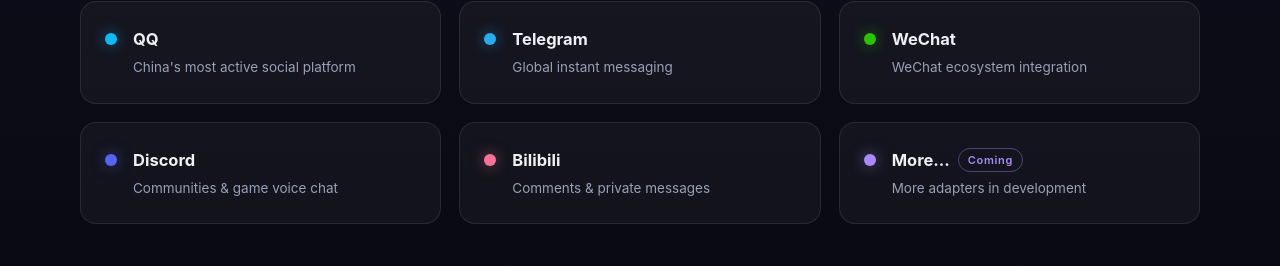
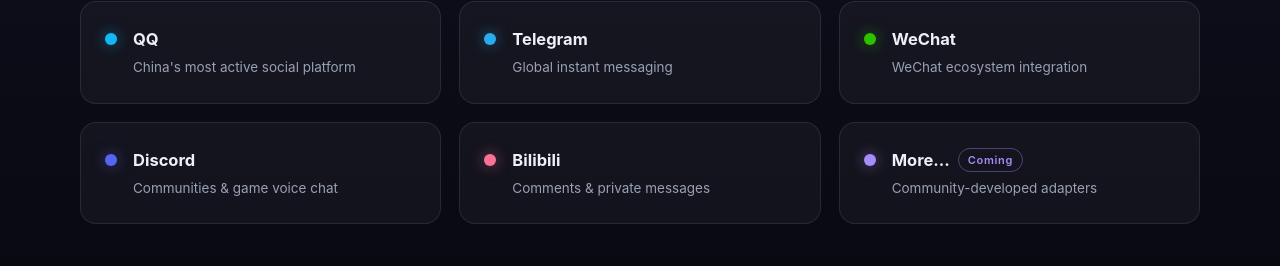
Before and after one commit to KiraAI-Dev/KiraAI-HomePage, a Vue app: page / in a window 1280 px wide. Shown: the part 2044-2310 px from the top of the page. Built offline with nearby package versions, Linux system fonts and the light colour scheme.

Commit message:
docs: describe additional adapters as community-developed

```diff
--- a/src/i18n/locales/en.js
+++ b/src/i18n/locales/en.js
@@ -66,7 +66,7 @@
       wechat: 'WeChat ecosystem integration',
       discord: 'Communities & game voice chat',
       bilibili: 'Comments & private messages',
-      more: 'More adapters in development',
+      more: 'Community-developed adapters',
     },
     abilitiesLabel: 'AI Abilities',
     abilities: {
--- a/src/i18n/locales/ja.js
+++ b/src/i18n/locales/ja.js
@@ -66,7 +66,7 @@
       wechat: 'WeChatエコシステム連携',
       discord: 'コミュニティ＆ゲームボイス',
       bilibili: 'コメントとプライベートメッセージ',
-      more: 'さらなるアダプターを開発中',
+      more: 'コミュニティが開発したアダプター',
     },
     abilitiesLabel: 'AI能力',
     abilities: {
--- a/src/i18n/locales/zh.js
+++ b/src/i18n/locales/zh.js
@@ -66,7 +66,7 @@
       wechat: '微信生态接入',
       discord: '社区与游戏语音',
       bilibili: '评论与私信',
-      more: '更多适配器持续开发中',
+      more: '社区开发的适配器',
     },
     abilitiesLabel: 'AI 能力',
     abilities: {
```
